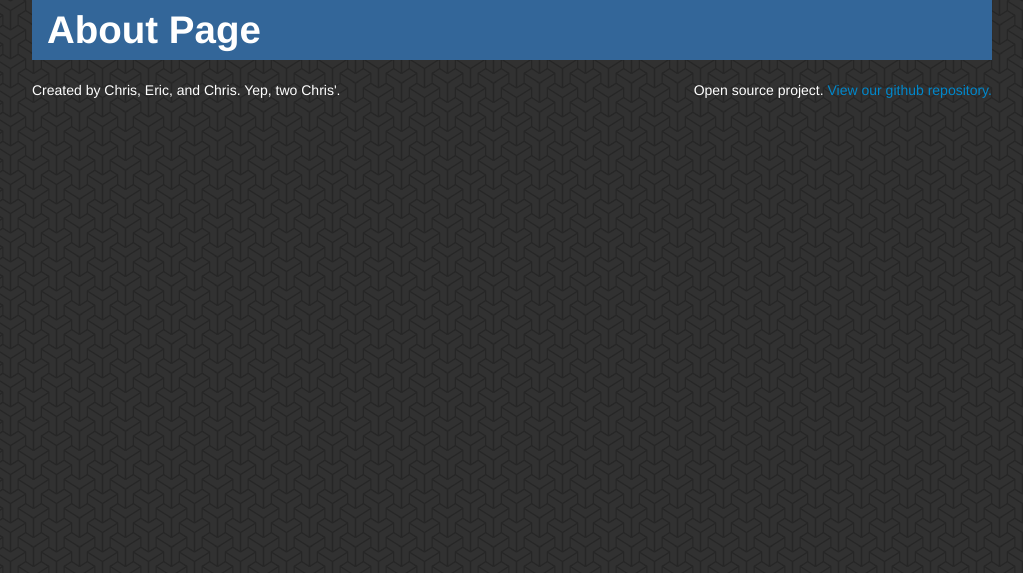
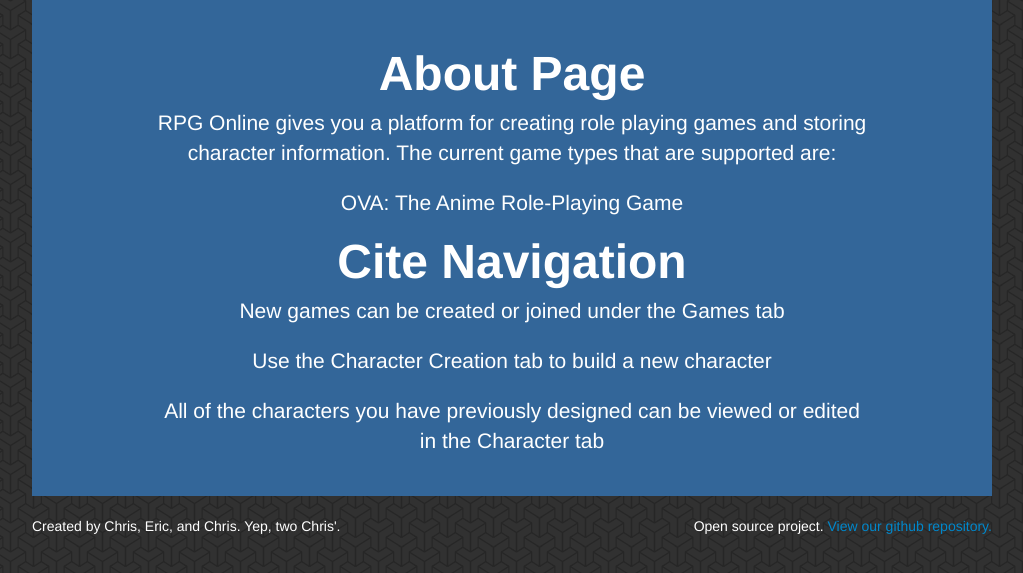
Before and after one commit to capchu/TextRPGOnline, a Flask app: page /about in a window 1280 px wide. Shown: the part 192-765 px from the top of the page, without its empty margins (128-1151 px from the left). Run offline with Flask 2, Linux system fonts and the light colour scheme; some libraries are stand-ins or nearby versions.

Commit message:
About page

```diff
--- a/rpgonline/templates/about.html
+++ b/rpgonline/templates/about.html
@@ -1,8 +1,29 @@
 {% extends "base.html" %}
 {% block body %}
-    <div class="row">
-        <div class="span12">
-            <h1>About Page</h1>
-        </div>
+    <style type="text/css">
+        .jumbotron {
+            text-align: center;
+            padding-top: 40px;
+            padding-bottom: 20px;
+        }
+        .jumbotron h1 {
+            font-size: 48px;
+            line-height: 1;
+        }
+        .jumbotron .btn {
+            font-size: 21px;
+            padding: 14px 24px;
+        }
+    </style>
+    <div class="jumbotron">
+        <h1>About Page</h1>
+        <p class="lead">RPG Online gives you a platform for creating role playing games and storing <br>
+          character information.  The current game types that are supported are:</p>
+        <p class="lead">OVA: The Anime Role-Playing Game</p>
+        <h1>Cite Navigation</h1>
+	<p class="lead">New games can be created or joined under the Games tab</p>
+	<p class="lead">Use the Character Creation tab to build a new character</p>
+	<p class="lead">All of the characters you have previously designed can be viewed or edited <br>
+          in the Character tab</p>
     </div>
 {% endblock %}
```
